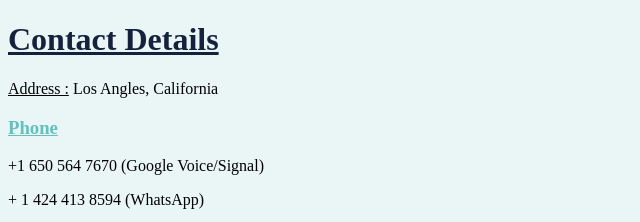
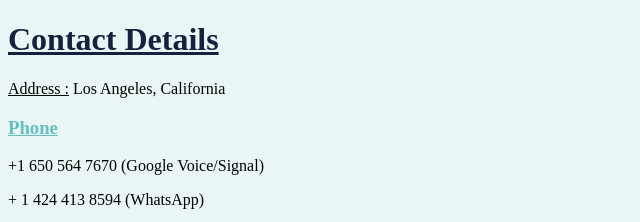
Before and after one commit to pranabesh14/ivon.old, a plain HTML site: page contact-me.html in a window 1280 px wide. Shown: the top 222 px of the page, 0-640 px from the left. Drawn offline with Linux system fonts and the light colour scheme.

Commit message:
Spelling updated

```diff
--- a/contact-me.html
+++ b/contact-me.html
@@ -6,7 +6,7 @@
   </head>
     <link rel="stylesheet" href="css/styles.css">
     <h1><u>Contact Details</u></h1>
-    <p><u>Address :</u> Los Angles, California</p>
+    <p><u>Address :</u> Los Angeles, California</p>
     <h3><u>Phone</u></h3>
     <p>+1 650 564 7670 (Google Voice/Signal)</p>
     <p>+ 1 424 413 8594 (WhatsApp)</p>
```
